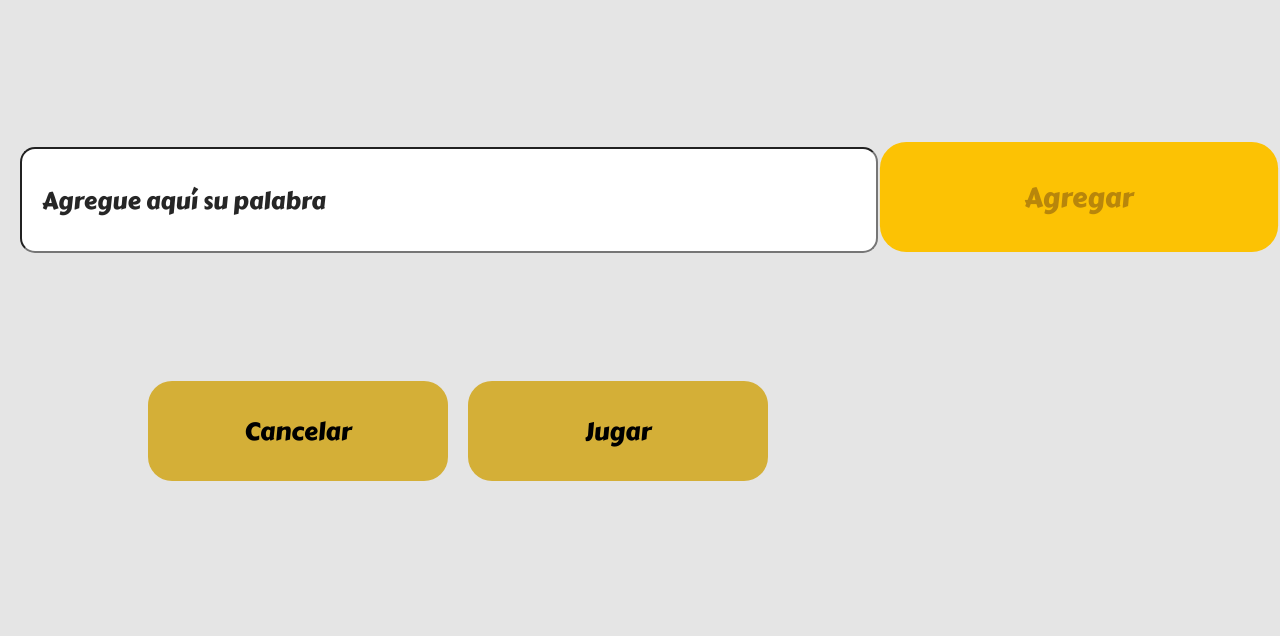
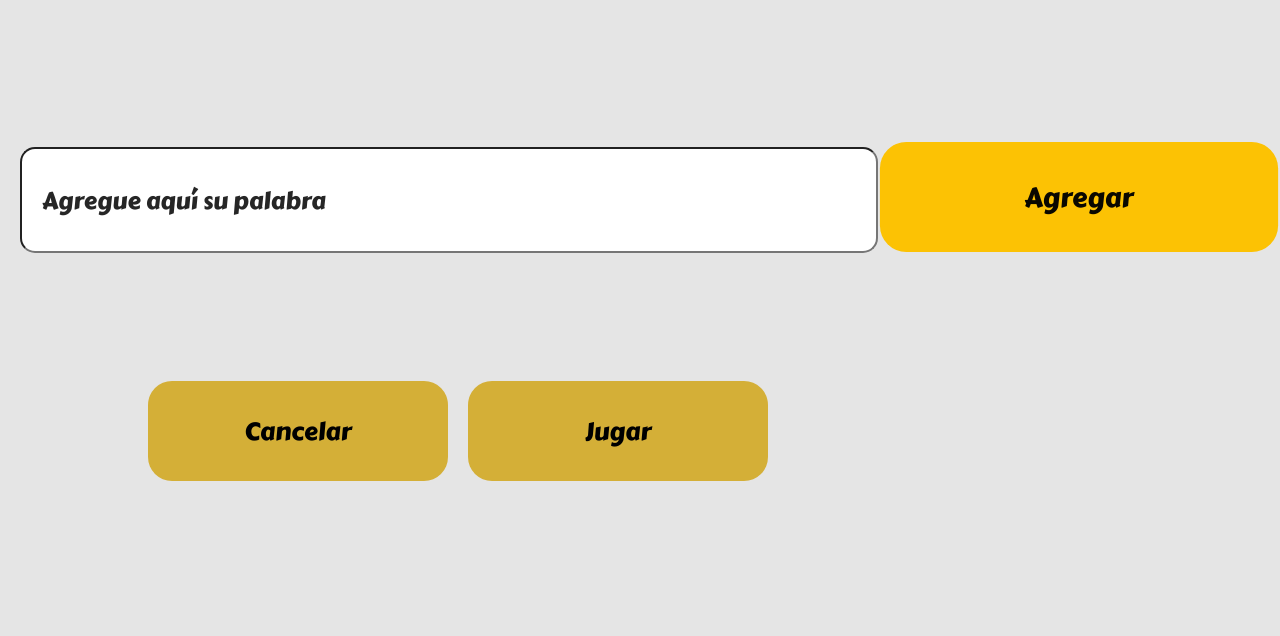
Before and after one commit to JesicaIbarra/ahorcado, a plain HTML site: page menu.html in a window 1280 px wide. In both pictures the pointer is over the input "Agregar". Shown: the part 109-745 px from the top of the page. Drawn offline with nearby package versions, Linux system fonts and the light colour scheme; a web font is replaced by a local one.

Commit message:
agrerar color a letra boton agregar

```diff
--- a/style.css
+++ b/style.css
@@ -213,6 +213,7 @@ ul li a{
 .btn-guardar:hover{
     transform: scale(1.1);
     background-color:rgb(252, 194, 4);
+    color:rgba(0, 0, 0, 0.962);
 }
 
 .contenedor_btnCargaPalabra{
```
